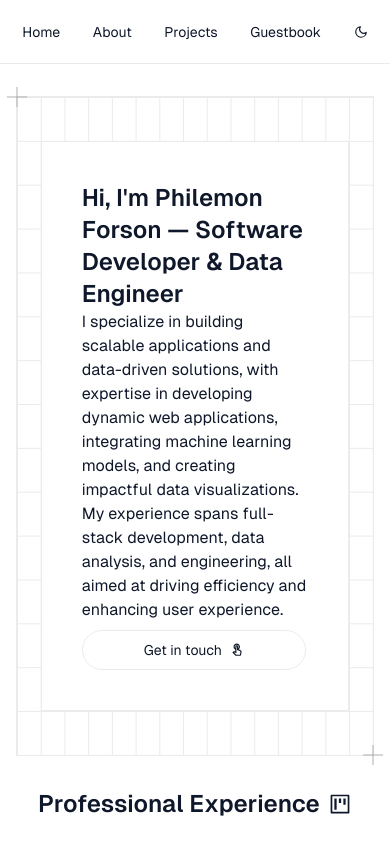
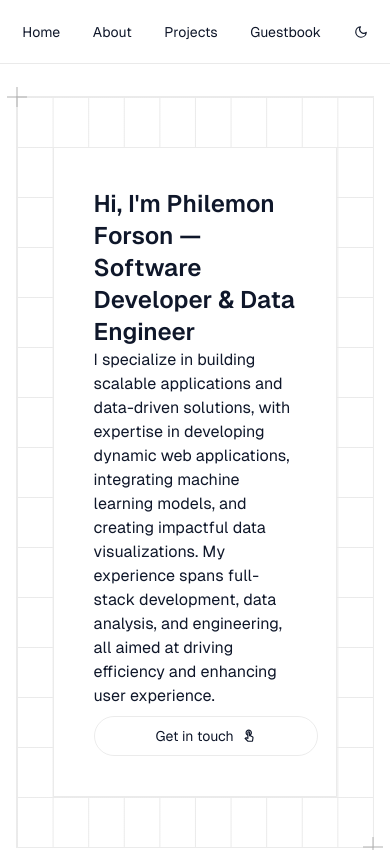
Before and after one commit to phil-forson/philemon-forson, a Next.js app: page / in a window 390 px wide. Shown: the top 850 px of the page. Built offline with nearby package versions, Linux system fonts and the light colour scheme.

Commit message:
update to grid columns phone

```diff
--- a/src/app/globals.css
+++ b/src/app/globals.css
@@ -97,7 +97,7 @@
   @media (max-width: 600px) {
     :root {
       --window-card-diff: 28px;
-      --grid-cols-num: 15;
+      --grid-cols-num: 10;
       --grid-rows-num: 15;
     }
   }
```
